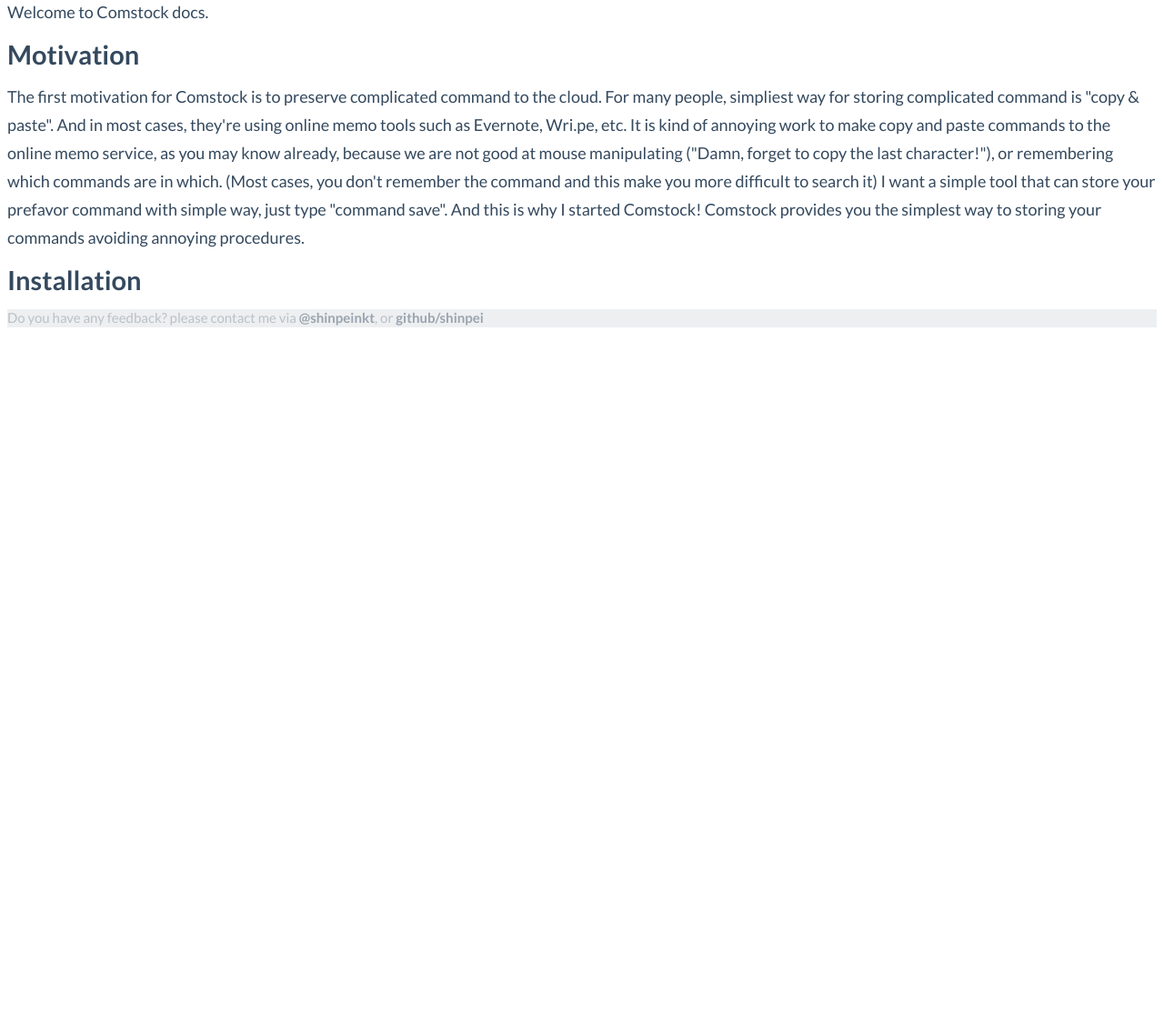
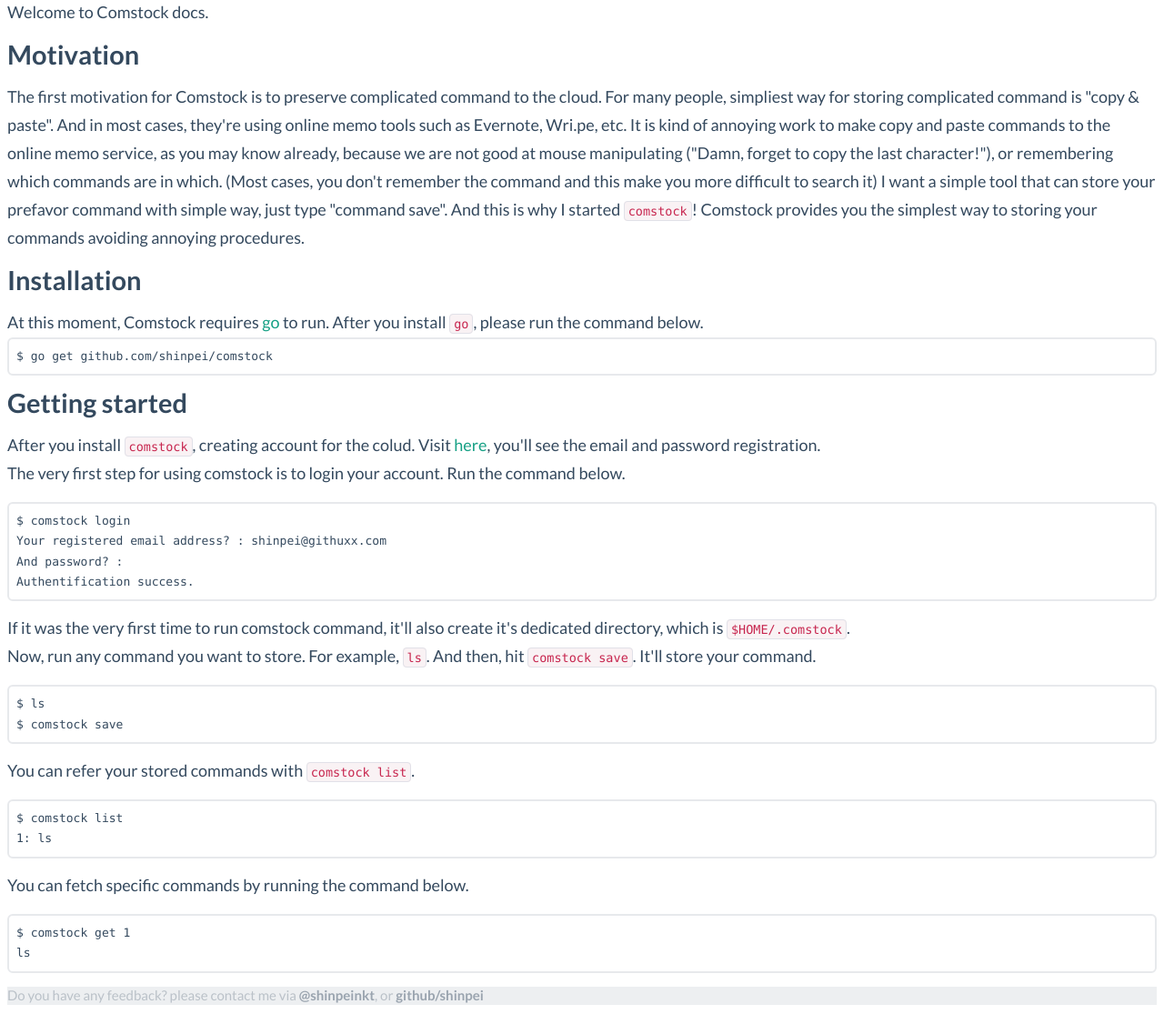
Before and after one commit to shinpei/comstock-www, a website: page documents/doc.html in a window 1280 px wide. Shown: the part 153-1268 px from the top of the page at 91% size. Before the commit the page ends 800 px from the top, so only its background shows below. Drawn offline with nearby package versions, Linux system fonts and the light colour scheme.

Commit message:
update doc

```diff
--- a/documents/css/comstock.css
+++ b/documents/css/comstock.css
@@ -28,3 +28,10 @@
 .head-menu a {
 	margin-left: 10px;
 }
+
+code {
+	color: #d14;
+	background-color: #f7f7f9;
+	border: 1px solid #e1e1e8;
+	padding:2px 4px;
+}
--- a/documents/doc.html
+++ b/documents/doc.html
@@ -29,9 +29,54 @@
 or remembering which commands are in which. (Most cases, you don't remember the command and this make you more difficult to search it)
 
 I want a simple tool that can store your prefavor command with simple way, just type "command save".
-And this is why I started Comstock! Comstock provides you the simplest way to storing your commands avoiding annoying procedures.
+And this is why I started <code>comstock</code>! Comstock provides you the simplest way to storing your commands avoiding annoying procedures.
 </paragraph>
 <h4>Installation</h4>
+<paragraph>
+At this moment, Comstock requires <a href="http://www.golang.org">go</a> to run.
+After you install <code>go</code>, please run the command below.
+
+<pre class="prettyprint lang-sh">
+$ go get github.com/shinpei/comstock
+</pre>
+</paragraph>
+
+<h4>Getting started</h4>
+<paragraph>
+After you install <code>comstock</code>, creating account for the colud. Visit <a href="http://comstock.herokuapp.com">here</a>, you'll
+see the email and password registration.
+<p>
+The very first step for using comstock is to login your account. Run the command below.
+<pre class="prettyprint">
+$ comstock login
+Your registered email address? : shinpei@githuxx.com
+And password? :
+Authentification success.
+</pre>
+If it was the very first time to run comstock command, it'll also create it's dedicated directory,
+which is <code> $HOME/.comstock</code>.
+<p>
+
+Now, run any command you want to store. For example, <code>ls</code>.
+And then, hit <code> comstock save</code>. It'll store your command.
+<pre class="prettyprint lang-sh">
+$ ls
+$ comstock save
+</pre>
+<p>
+You can refer your stored commands with <code>comstock list</code>.
+<pre class="prettyprint">
+$ comstock list
+1: ls
+</pre>
+<p>
+You can fetch specific commands by running the command below.
+<pre class="prettyprint">
+$ comstock get 1
+ls
+</pre>
+</paragraph>
+<h4></h4>
 
 </div>
 
```
